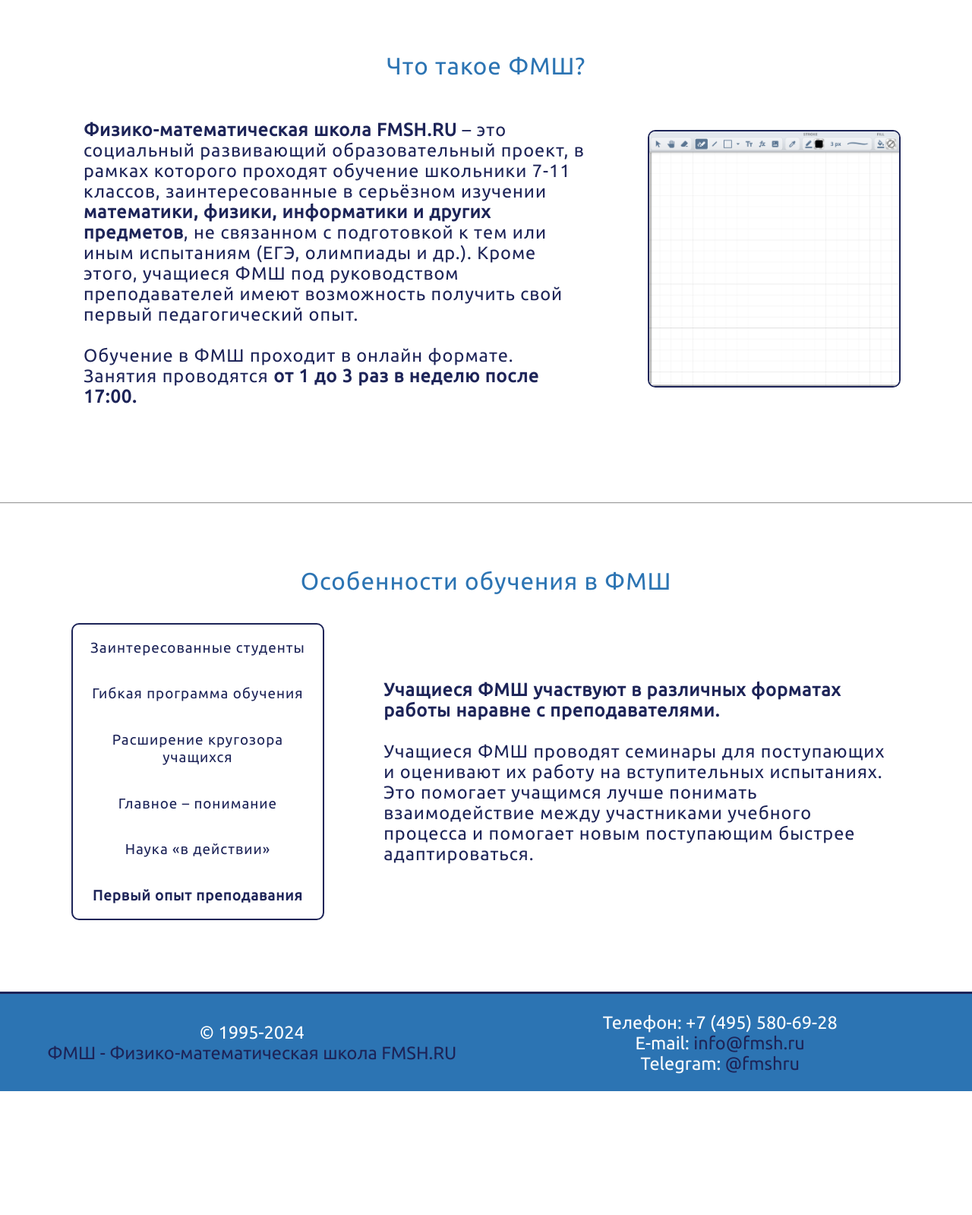
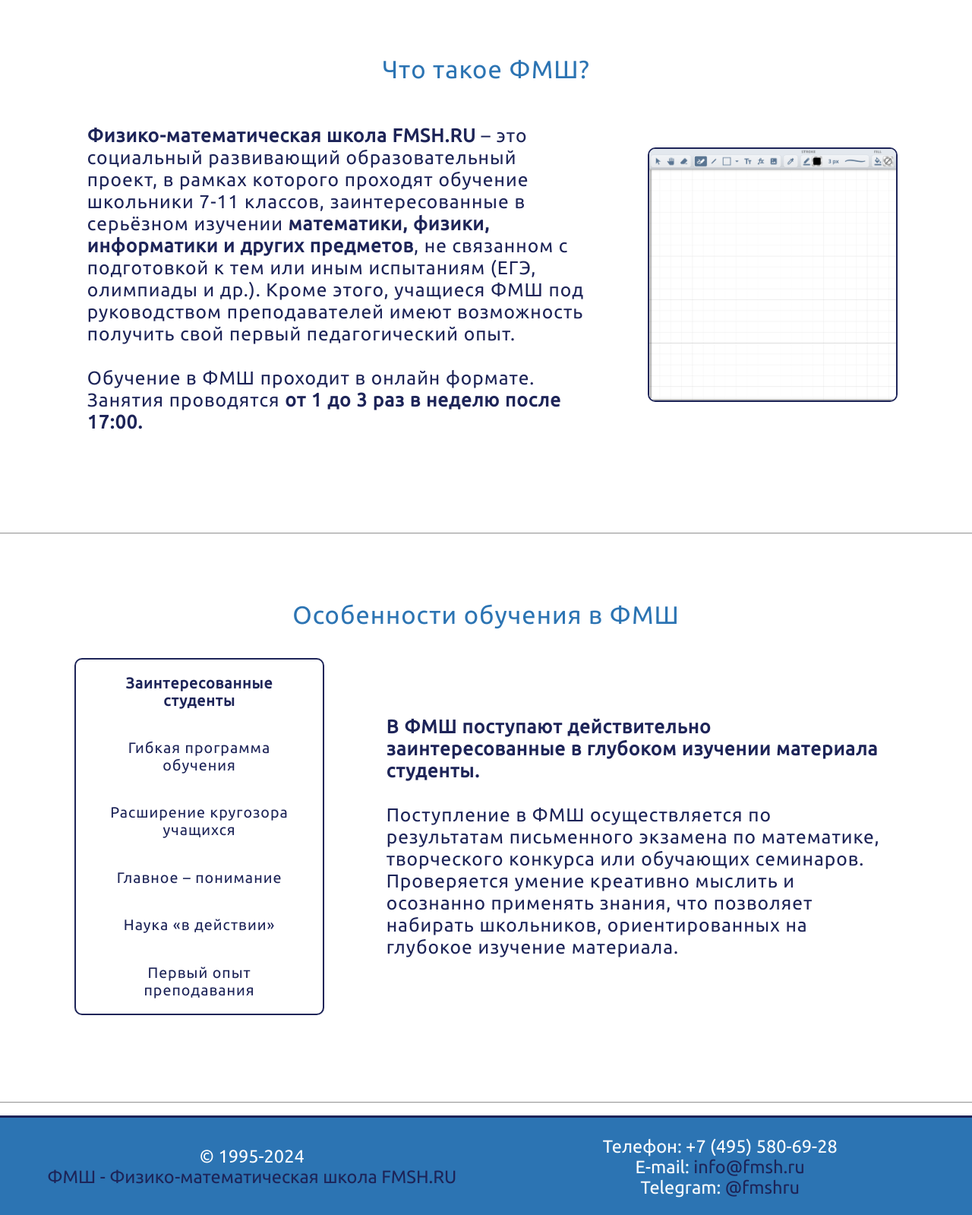
Before and after one commit to Rokoel/fmsh, a PHP site: page /about.html in a window 1280 px wide. Shown: the part 74-1673 px from the top of the page at 76% size. Before the commit the page ends 1510 px from the top, so only its background shows below. Run offline with PHP 8.4, Linux system fonts and the light colour scheme.

Commit message:
Completed the menu for the "fmsh features" block

```diff
--- a/about/about.html
+++ b/about/about.html
@@ -101,7 +101,7 @@
   <div id="content">
     <div id="article-1" class="article">
       <div class="article-header" style="text-align: center;">Что такое ФМШ?</div>
-      <div class="article-body-holder">
+      <div class="article-body-holder" id="about-fmsh-article">
         <div class="article-text" id="about-fmsh-text">
           <b>Физико-математическая школа FMSH.RU</b> – это социальный развивающий образовательный проект, в рамках которого проходят обучение школьники 7-11 классов, заинтересованные в серьёзном изучении <b>математики, физики, информатики и других предметов</b>, не связанном с подготовкой к тем или иным испытаниям (ЕГЭ, олимпиады и др.). Кроме этого, учащиеся ФМШ под руководством преподавателей имеют возможность получить свой первый педагогический опыт.
           <br><br>
@@ -115,31 +115,30 @@
     <hr>
     <div id="article-2" class="article">
       <div class="article-header text-align-center">Особенности обучения в ФМШ</div>
-      <div class="article-body-holder">
+      <div class="article-body-holder" id="fmsh-features-article">
         <div class="in-text-block-holder" id="features-menu-holder">
           <div class="in-text-block" id="features-menu">
-            <div id="selector" style="display: none;">▶</div>
-            <div class="change-article" id="features-menu-option-1">
-              Заинтересованные студенты
+            <div class="change-article" id="features-menu-option-1" onclick="chooseFeature(1)">
+              <b>Заинтересованные студенты</b>
             </div>
-            <div class="change-article" id="features-menu-option-2">
+            <div class="change-article" id="features-menu-option-2" onclick="chooseFeature(2)">
               Гибкая программа обучения
             </div>
-            <div class="change-article" id="features-menu-option-3">
+            <div class="change-article" id="features-menu-option-3" onclick="chooseFeature(3)">
               Расширение кругозора учащихся
             </div>
-            <div class="change-article" id="features-menu-option-4">
+            <div class="change-article" id="features-menu-option-4" onclick="chooseFeature(4)">
               Главное – понимание
             </div>
-            <div class="change-article" id="features-menu-option-5">
+            <div class="change-article" id="features-menu-option-5" onclick="chooseFeature(5)">
               Наука «в действии»
             </div>
-            <div class="change-article" id="features-menu-option-6">
-              <b>Первый опыт преподавания</b>
+            <div class="change-article" id="features-menu-option-6" onclick="chooseFeature(6)">
+              Первый опыт преподавания
             </div>
           </div>
         </div>
-        <div class="article-text" id="feature-1" style="display: none;">
+        <div class="article-text" id="feature-1">
           <b>В ФМШ поступают действительно заинтересованные в глубоком изучении материала студенты.</b>
           <br><br>
           Поступление в ФМШ осуществляется по результатам письменного экзамена по математике, творческого конкурса или обучающих семинаров. Проверяется умение креативно мыслить и осознанно применять знания, что позволяет набирать школьников, ориентированных на глубокое изучение материала.
@@ -164,13 +163,15 @@
           <br><br>
           Преподаватели ФМШ демонстрируют, как строится наука, какие проблемы она решает и какие вопросы остаются за её пределами. Это создаёт у учащихся целостное представление о науке как о системе взаимосвязанных знаний.
         </div>
-        <div class="article-text" id="feature-6">
+        <div class="article-text" id="feature-6" style="display: none;">
           <b>Учащиеся ФМШ участвуют в различных форматах работы наравне с преподавателями.</b>
           <br><br>
           Учащиеся ФМШ проводят семинары для поступающих и оценивают их работу на вступительных испытаниях. Это помогает учащимся лучше понимать взаимодействие между участниками учебного процесса и помогает новым поступающим быстрее адаптироваться.
         </div>
       </div>
     </div>
+    <hr>
+
   </div>
 
   <div id="footer">
--- a/about/css/styles.css
+++ b/about/css/styles.css
@@ -1461,6 +1461,7 @@ hr {
     margin-top: auto;
     margin-bottom: auto;
     padding: var(--proportional-padding);
+    font-size: calc(20px + 1vw);
 }
 .article a {
     color: var(--blue);
@@ -1502,6 +1503,9 @@ hr {
     -o-animation: link_chosen 0.5s ease-out forwards;
     -webkit-animation: link_chosen 0.5s ease-out forwards;
     cursor: pointer;
+}
+#fmsh-features-article {
+    flex-wrap: wrap;
 }
 
 /* FOOTER STYLING */
--- a/about/js/scripts.js
+++ b/about/js/scripts.js
@@ -136,3 +136,24 @@ function switchTheme() {
     }
     setTheme();
 }
+
+function chooseFeature(featureNumber) {
+    let optionsMenu = document.getElementById("features-menu");
+    let optionsList = optionsMenu.children;
+
+    for (let i = 1; i < optionsList.length+1; ++i) {
+        if (i != featureNumber) {
+            let currentOption = optionsList[i-1];
+            currentOption.innerHTML = currentOption.innerText;
+
+            let currentFeature = document.getElementById("feature-" + i);
+            currentFeature.style.display = "none";
+        }
+    }
+
+    let chosenOption = document.getElementById("features-menu-option-" + featureNumber);
+    chosenOption.innerHTML = "<b>" + chosenOption.innerText + "</b>";
+
+    let chosenFeature = document.getElementById("feature-" + featureNumber);
+    chosenFeature.style.display = "";
+}
--- a/index/css/styles.css
+++ b/index/css/styles.css
@@ -1486,6 +1486,7 @@ hr {
     margin-top: auto;
     margin-bottom: auto;
     padding: var(--proportional-padding);
+    font-size: calc(20px + 1vw);
 }
 .article a {
     color: var(--blue);
```
